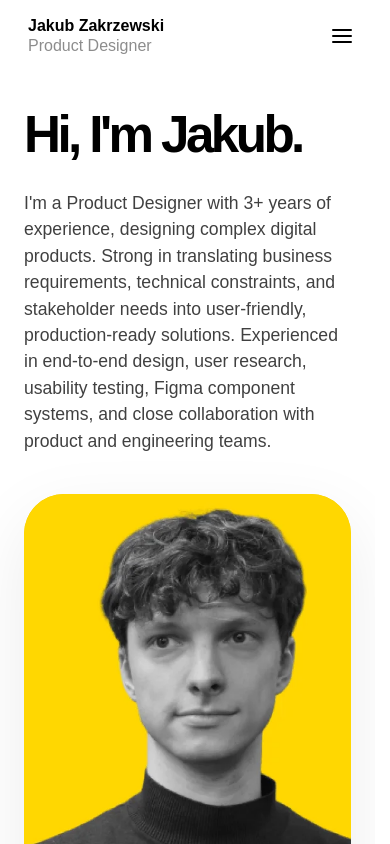
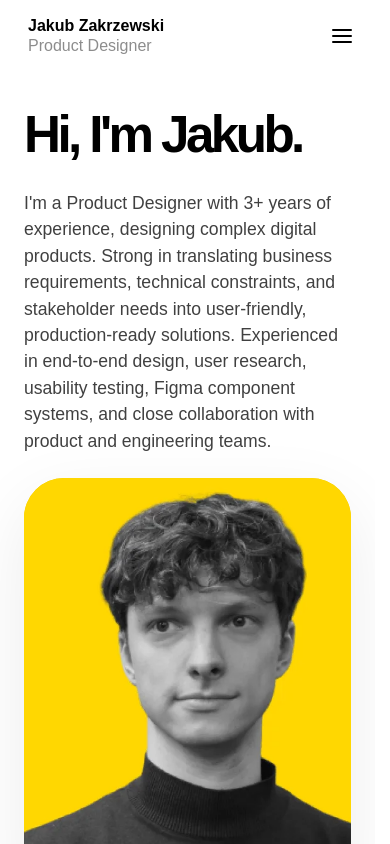
Before and after one commit to jzakrz/jakub-portfolio, a Next.js app: page / in a window 390 px wide. Shown: the top 844 px of the page. Built offline with nearby package versions, Linux system fonts and the light colour scheme.

Commit message:
Tighten hero spacing on smaller screens

```diff
--- a/components/HomeHero.tsx
+++ b/components/HomeHero.tsx
@@ -3,7 +3,7 @@ import { portfolioImages } from "@/data/portfolio";
 export default function HomeHero() {
   return (
     <section className="px-6 pb-16 pt-28 lg:px-10 lg:pb-24 lg:pt-32">
-      <div className="grid min-h-[calc(100svh-8rem)] items-center gap-10 lg:grid-cols-[minmax(0,1fr)_minmax(360px,0.72fr)] lg:gap-14">
+      <div className="grid min-h-[calc(100svh-8rem)] items-center gap-6 md:gap-8 lg:grid-cols-[minmax(0,1fr)_minmax(360px,0.72fr)] lg:gap-14">
         <div className="max-w-3xl">
           <h1 className="text-[clamp(3.2rem,9vw,7.8rem)] font-black leading-[0.9] tracking-[-0.07em] text-black">
             Hi, I&apos;m Jakub.
```
